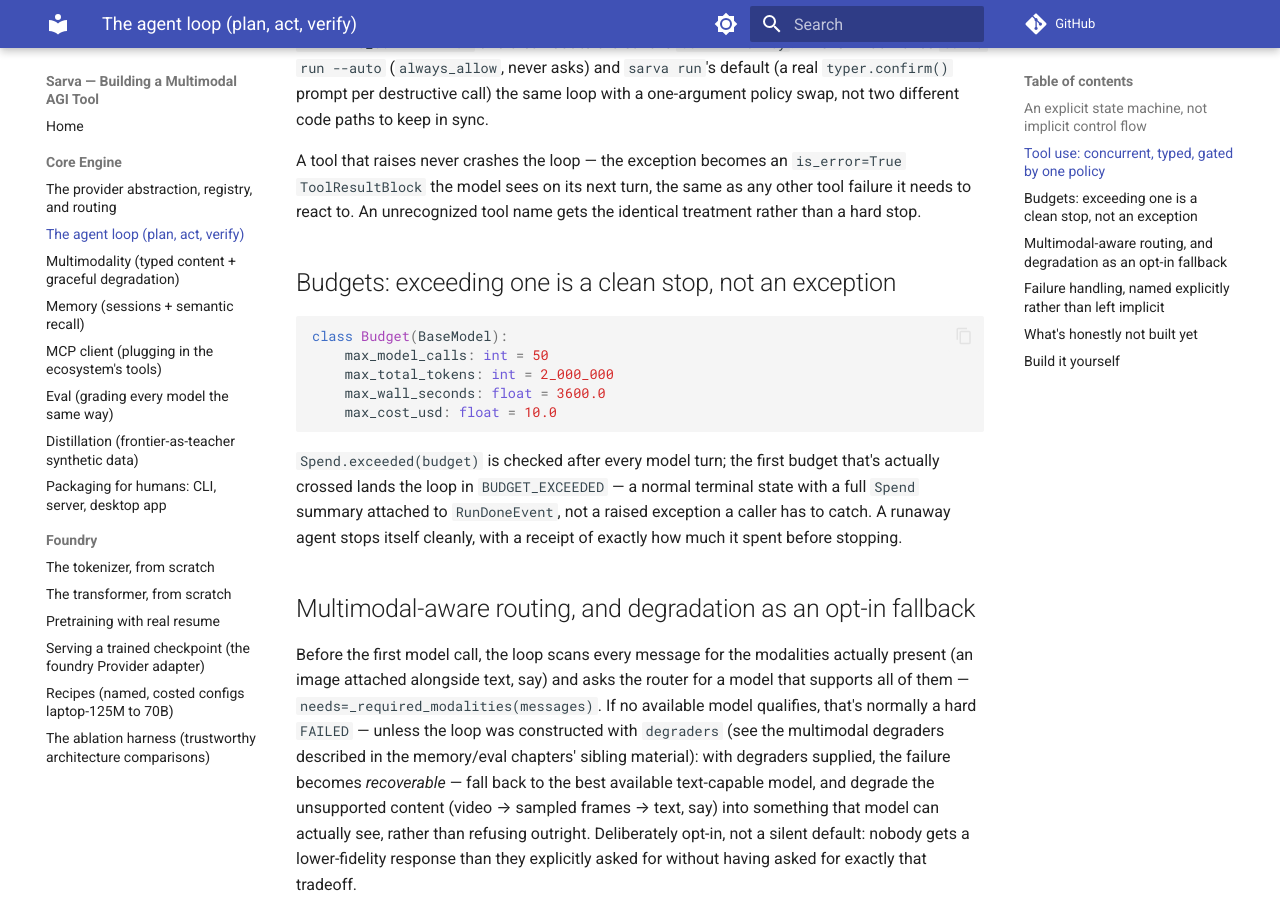
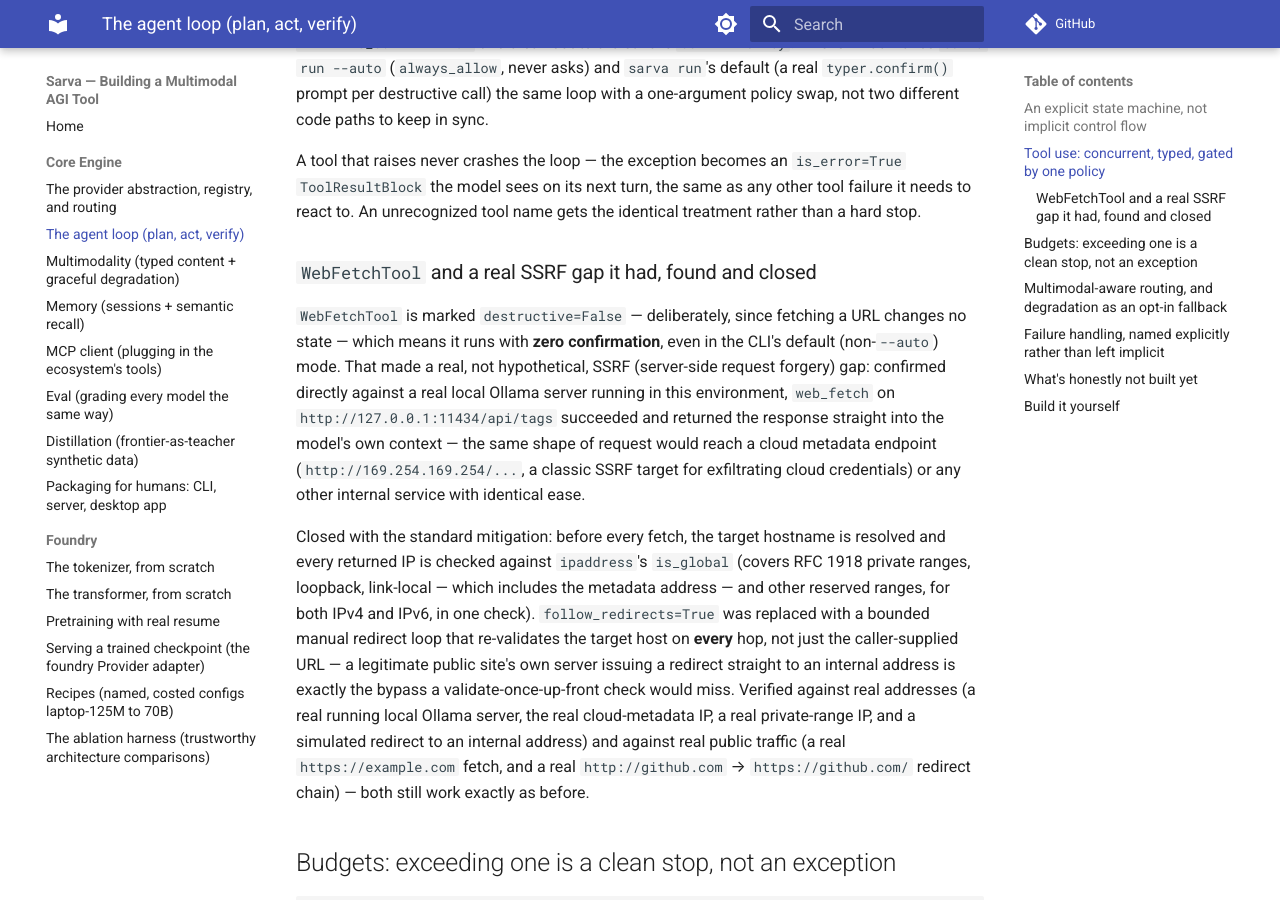
Before and after one commit to bpupadhyaya/sarva, an MkDocs documentation site: the page built from docs/agent-loop.md, in a window 1280 px wide and 900 px high, scrolled down 1294 px. Built offline with MkDocs 1.6.1 and Material for MkDocs 9.7.7, drawn with Linux system fonts in a browser that asks for light colours; comment, search, counter and statistics services are not loaded.

Commit message:
Fix a real SSRF gap in WebFetchTool
WebFetchTool is marked non-destructive, so it runs with zero
confirmation. It had no restriction on target host at all: confirmed
directly that web_fetch on http://127.0.0.1:11434/api/tags (this
environment's own real running Ollama server) succeeded and returned
the response into the model's context. The same request shape reaches
cloud metadata endpoints or any other internal service equally easily.

Fixed with the standard mitigation: resolve the hostname and check
every returned IP against ipaddress's is_global before fetching, and
replace follow_redirects=True with a bounded manual redirect loop that
re-validates the host on every hop, not just the caller-supplied URL
(a legitimate public site's server could otherwise redirect straight
to an internal address). Verified against the real local Ollama
server, the real cloud-metadata IP, a real private-range IP, a
simulated internal redirect, and real public traffic (a real fetch and
a real github.com redirect chain), confirming nothing legitimate
broke.

Co-Authored-By: Claude Sonnet 5 <noreply@anthropic.com>

```diff
--- a/docs/agent-loop.md
+++ b/docs/agent-loop.md
@@ -67,6 +67,36 @@ A tool that raises never crashes the loop — the exception becomes an
 `is_error=True` `ToolResultBlock` the model sees on its next turn, the
 same as any other tool failure it needs to react to. An unrecognized
 tool name gets the identical treatment rather than a hard stop.
+
+### `WebFetchTool` and a real SSRF gap it had, found and closed
+
+`WebFetchTool` is marked `destructive=False` — deliberately, since
+fetching a URL changes no state — which means it runs with **zero
+confirmation**, even in the CLI's default (non-`--auto`) mode. That
+made a real, not hypothetical, SSRF (server-side request forgery) gap:
+confirmed directly against a real local Ollama server running in this
+environment, `web_fetch` on `http://127.0.0.1:11434/api/tags`
+succeeded and returned the response straight into the model's own
+context — the same shape of request would reach a cloud metadata
+endpoint (`http://169.254.169.254/...`, a classic SSRF target for
+exfiltrating cloud credentials) or any other internal service with
+identical ease.
+
+Closed with the standard mitigation: before every fetch, the target
+hostname is resolved and every returned IP is checked against
+`ipaddress`'s `is_global` (covers RFC 1918 private ranges, loopback,
+link-local — which includes the metadata address — and other reserved
+ranges, for both IPv4 and IPv6, in one check). `follow_redirects=True`
+was replaced with a bounded manual redirect loop that re-validates the
+target host on **every** hop, not just the caller-supplied URL — a
+legitimate public site's own server issuing a redirect straight to an
+internal address is exactly the bypass a validate-once-up-front check
+would miss. Verified against real addresses (a real running local
+Ollama server, the real cloud-metadata IP, a real private-range IP,
+and a simulated redirect to an internal address) and against real
+public traffic (a real `https://example.com` fetch, and a real
+`http://github.com` → `https://github.com/` redirect chain) — both
+still work exactly as before.
 
 ## Budgets: exceeding one is a clean stop, not an exception
 
```
Also changed, not shown: BUILD-JOURNAL.md (+58 -0 lines), 2 other files.
